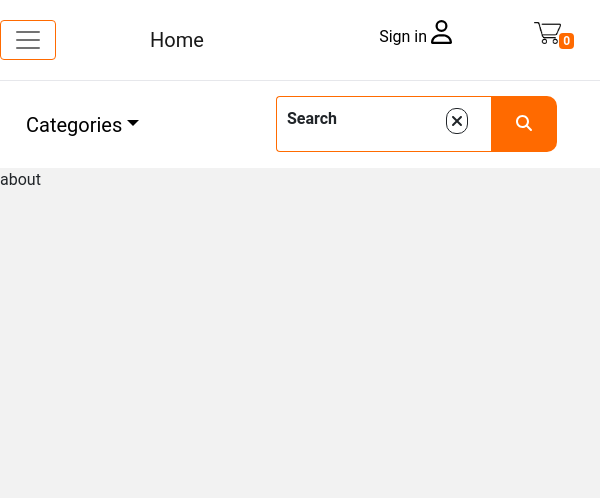
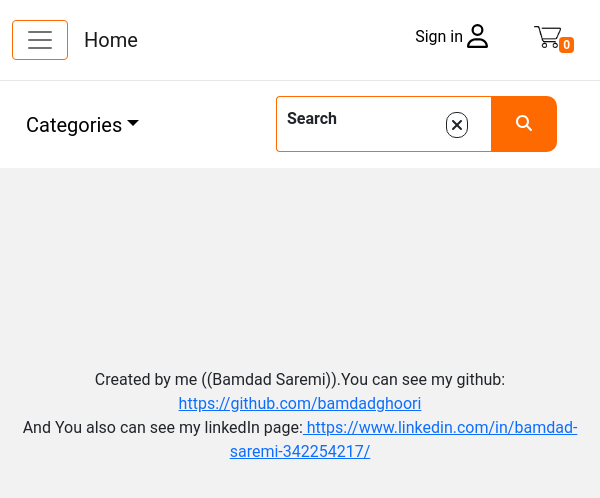
Before and after one commit to bamdadghoori/next.js-shopping-new, a Next.js app: page /about in a window 600 px wide. Shown: the top 498 px of the page. Built offline with nearby package versions, Linux system fonts and the light colour scheme; a web font is replaced by a local one.

Commit message:
responsive-tablet

```diff
--- a/pages/about.tsx
+++ b/pages/about.tsx
@@ -10,12 +10,12 @@ const About = () => {
 
   },[])
   return (
-    <div>
+    <div className="about">
     {/* <Head>
       <title>about</title>
     </Head> */}
 
-    <div>about</div>
+    <p>Created by me ((Bamdad Saremi)).You can see my github: <a href='https://github.com/bamdadghoori'>https://github.com/bamdadghoori<br/> </a>And You also can see my linkedIn page:<a href='https://www.linkedin.com/in/bamdad-saremi-342254217/'> https://www.linkedin.com/in/bamdad-saremi-342254217/</a></p>
 
 
     </div>
--- a/styles/globals.scss
+++ b/styles/globals.scss
@@ -745,6 +745,11 @@ a{
     box-shadow:0px 0px 0px 2px #e35300 !important;
   }
 }
+.about{
+  text-align: center;
+    position: relative;
+    top: 25vh;
+}
 // responsive
 @media(max-width:600px)
 {
@@ -785,6 +790,7 @@ a{
   .second-nav{
     height: 11vh;
     ul{
+
       .dropdown{
         top: unset;
       }
@@ -804,7 +810,7 @@ a{
 .navbar-toggler{
   border-color: #ff6a00 !important;
   &:focus{
-    box-shadow: none;
+    box-shadow: none !important;
   }
 }
 .shopping-card-modal{
@@ -870,13 +876,124 @@ a{
 padding: 20px;
   }
 }
+
 }
 
 
 
 // for tablets
 @media screen and (min-width:600px) and (max-width:900px) {
+  .navbar{
+    .navbar-brand{
+      left:14vw;
+    }
+    .navbar-collapse{
+      background: #fff;
+        border: 1px solid #ff6a00;
+        border-radius: 5px;
+        width: 22vw;
+        position: absolute;
+        z-index: 2;
+        height: fit-content;
+        top: 8vh;
+        height: 10vh;
+    }
+  }
+  .about-item{
+    left: 7vw;
+  }
+  .navbar-toggler{
+    border-color: #ff6a00 !important;
+    margin-left: 2vw;
+    &:focus{
+      box-shadow: none !important;
+    }
+  }
+  .login-item{
+    right: 16vw;
+    svg{
+      top: 0.5vh;
+      position: relative;
+    }
+  }
+ .nav-item-shopping-basket{
+  top: 3vh;
+ }
+ .shopping-card-modal{
+  width: 60vw;
+  z-index: 4;
+}
+.lot-count{
+  width: 15vw;
+    left: 4.5vw;
+  .lotCount-number{
+    padding-left: 5.5vw;
+  }
+  .increment{
+    top: -1vh;
+  }
+  .decrement{
+    top: -2vh;
+  }
 
+}
+.predict-search{
+  width: 60vw;
+  height: 50vh;
+  left: -10vw;
+}
+.form-floating{
+  .close-icon{
+    right: 4vw;
+    right: 4vw;
+    border: 1px solid;
+    padding: 4px;
+    border-radius: 10px;
+    top: 2vh;
+
+  }
+}
+.pagination-button{
+  .btn-primary{
+padding: 20px;
+  }
+}
+.price{
+  font-size: 2vh;
+}
+.second-nav{
+  height: 11vh;
+  ul{
+    .dropdown{
+      top: unset;
+
+    }
+    a{
+      margin-top: 2vh;
+    }
+  }
+}
+.not-match-search{
+  left: 2vw;
+  width: 94vw;
+}
+.not-found{
+  left: 3vw;
+  width: 90vw;
+}
+.login-guide{
+  left: 18vw;
+  width: 68vw;
+}
+.wrapper{
+  .success-login{
+    left: unset;
+  }
+  .vali{
+    width: 29vw;
+    left: 15vw;
+  }
+}
 }
 
 // for tablets2
```
